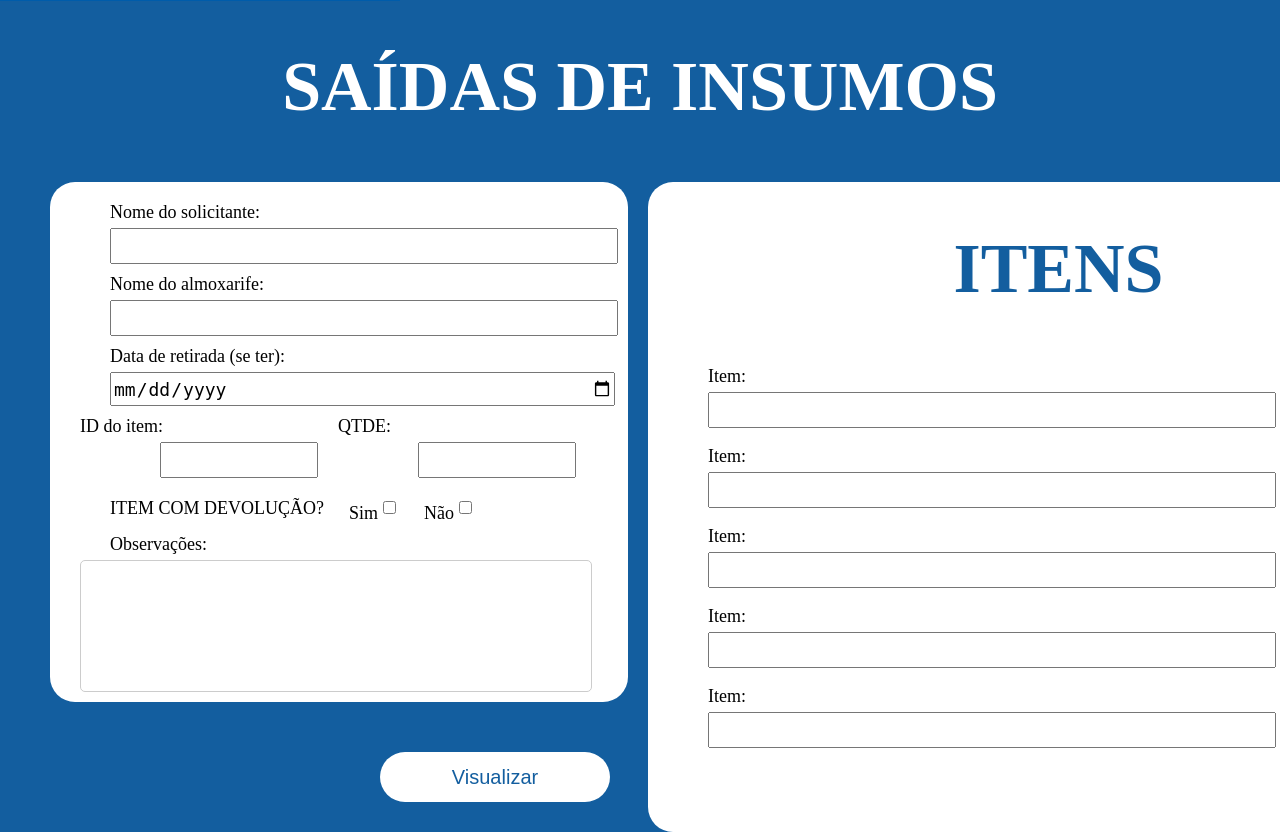
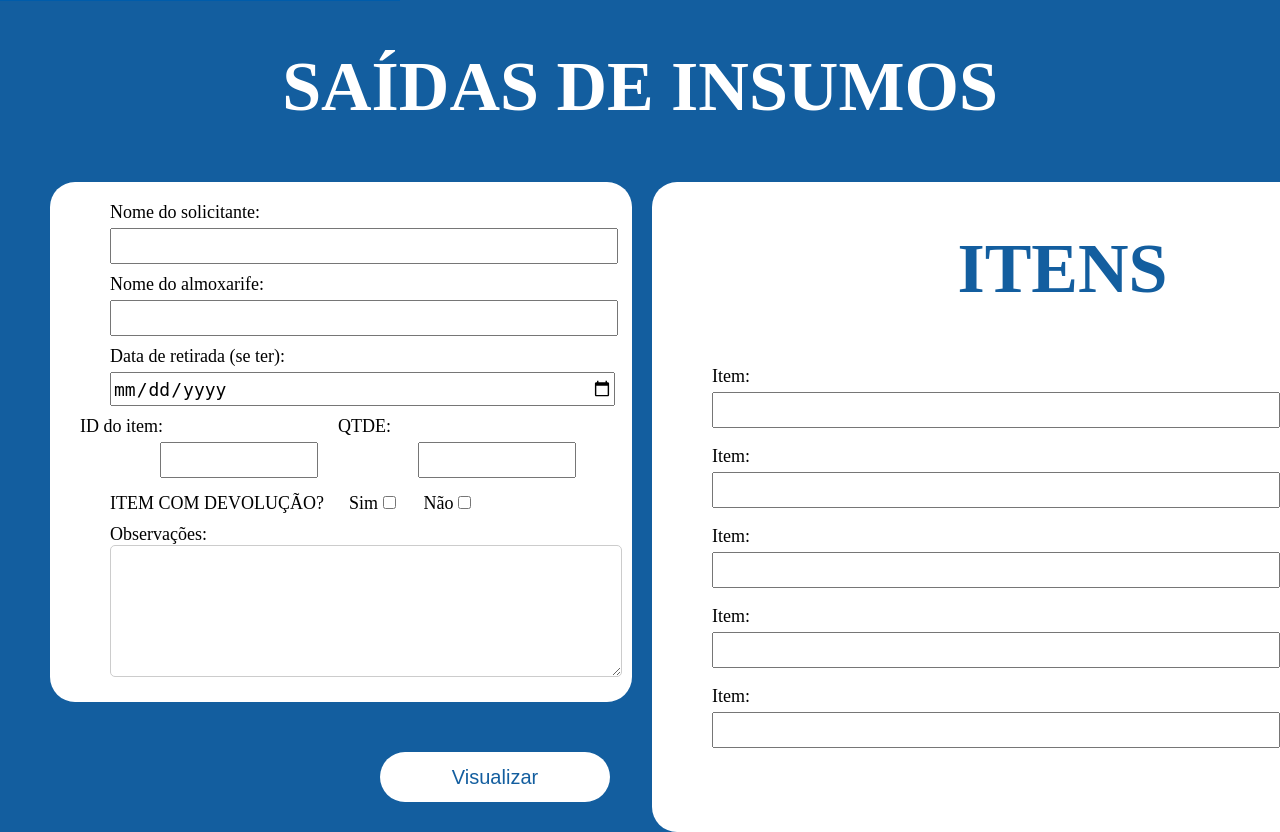
Before and after one commit to natanzi9/TCC, a Flask app: page /saidas in a window 1280 px wide; the page is wider, and only the part inside the window is pictured. Shown: the part 102-934 px from the top of that part. Run offline with Flask 3, Linux system fonts and the light colour scheme; some libraries are stand-ins or nearby versions.

Commit message:
código limpo(final)

```diff
--- a/static/stylesaida.css
+++ b/static/stylesaida.css
@@ -9,7 +9,8 @@
     align-items: center;
     gap: 5px;
 }
-h1{
+
+h1 {
     color: white;
     font-size: 70px;
     text-align: center;
@@ -34,7 +35,6 @@
 }
 
 button {
-    top: 47px;
     width: 230px;
     height: 50px;
     margin-left: 80px;
@@ -131,34 +131,25 @@
     cursor: pointer;
 }
 
-.checkbox div {
-    display: flex;
-    align-items: center;
-    gap: 5px;
-}
-
 textarea {
-    display: block;
-    margin-top: 5px;
-    margin-left: 20px;
     width: 500px;
     height: 120px;
+    margin-left: 50px;
     font-size: 18px;
     cursor: text;
-    resize: none;
     border: 1px solid #ccc;
     border-radius: 5px;
     padding: 5px;
 }
+
 .itensescolhidos {
-    margin-top: 0px;
     margin-left: 10px;
 }
 
 .item-linha {
     display: flex;
     gap: 15px;
-    align-items: flex-end;
+     align-items: flex-end;
     margin-top: 8px;
 }
 
@@ -169,6 +160,7 @@
 .input-qtde {
     width: 120px !important;
 }
+
 @media print {
     body { background-color: white; }
     .container, .botaov { display: none; }
@@ -177,5 +169,5 @@
     .quadrado1, .quadrado2 { width: 45%; height: auto; border: none !important; border-radius: 0 !important; box-shadow: none !important; }
     label, input, .checkbox { font-size: 10px; }
     input { height: 18px; border: none; border-bottom: 1px solid #333; }
-    textarea { height: 30px !important; width: 95% !important; margin-left: 0; font-size: 10px; }
+    textarea { height: 120px !important; width: 95% !important; margin-left: 0; font-size: 10px; }
 }
```
Also changed, not shown: static/styleestoque.css (+2 -11 lines).
